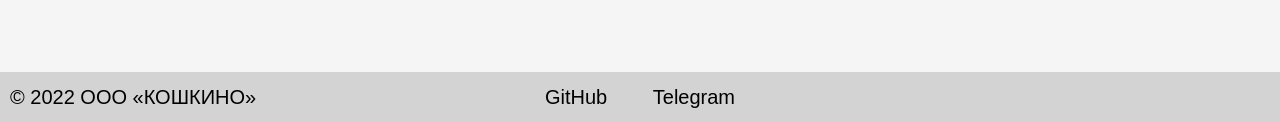
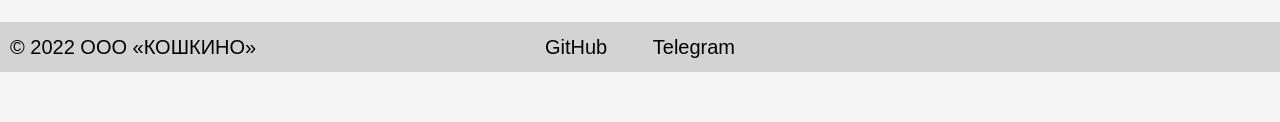
Before and after one commit to Mihinator3000/Web, a plain HTML site: page index.html in a window 1280 px wide. Shown: the part 1465-1587 px from the top of the page. After the commit the page ends 1537 px from the top, so only its background shows below. Drawn offline with Linux system fonts and the light colour scheme.

Commit message:
refactor: make footer on bottom

```diff
--- a/styles/footer.css
+++ b/styles/footer.css
@@ -3,6 +3,9 @@ footer {
     height: 50px;
     align-items: center;
     display: flex;
+    position: absolute;
+    bottom: 0;
+    width: 100%;
 }
 
 .footer-copyright {
--- a/styles/style.css
+++ b/styles/style.css
@@ -3,4 +3,6 @@ body {
     font-size: 20px;
     font-weight: 500;
     background: whitesmoke;
+    position: relative;
+    min-height: 100vh;
 }
```
